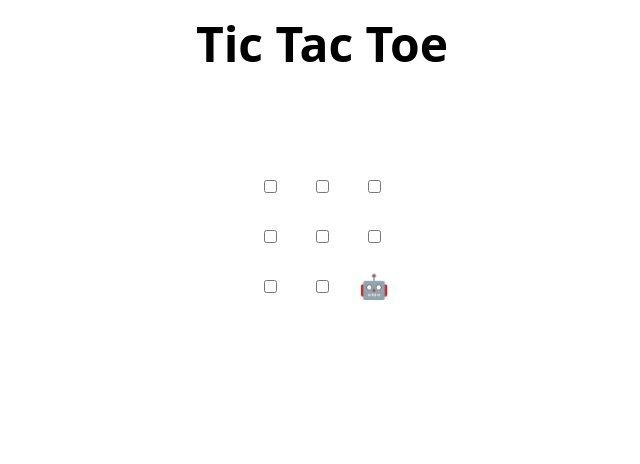
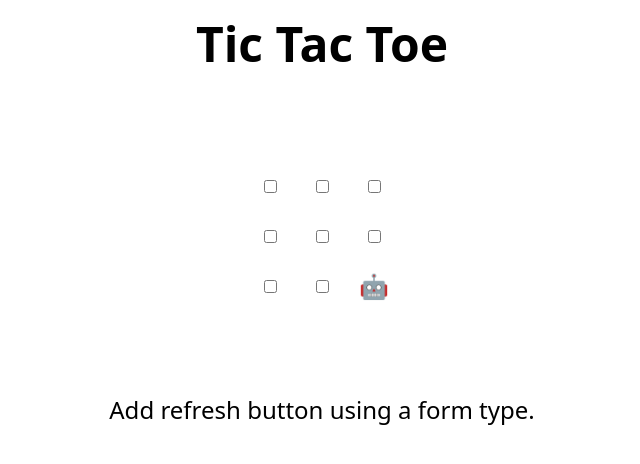
Before and after one commit to smips23/skills-review-pull-requests, a plain HTML site: page index.html in a window 1280 px wide. Shown: the whole page, without its empty margins (318-958 px from the left). Drawn offline with Linux system fonts and the light colour scheme.

```diff
--- a/index.html
+++ b/index.html
@@ -48,7 +48,7 @@
 </table>
 
 <h2 hidden>Game over, refresh to play again 🧑‍💻 🤖!</h2>
-
+Add refresh button using a form type.
 <script>
   // Initialization
   const boxes = Array.from(document.querySelectorAll("td"));
```
